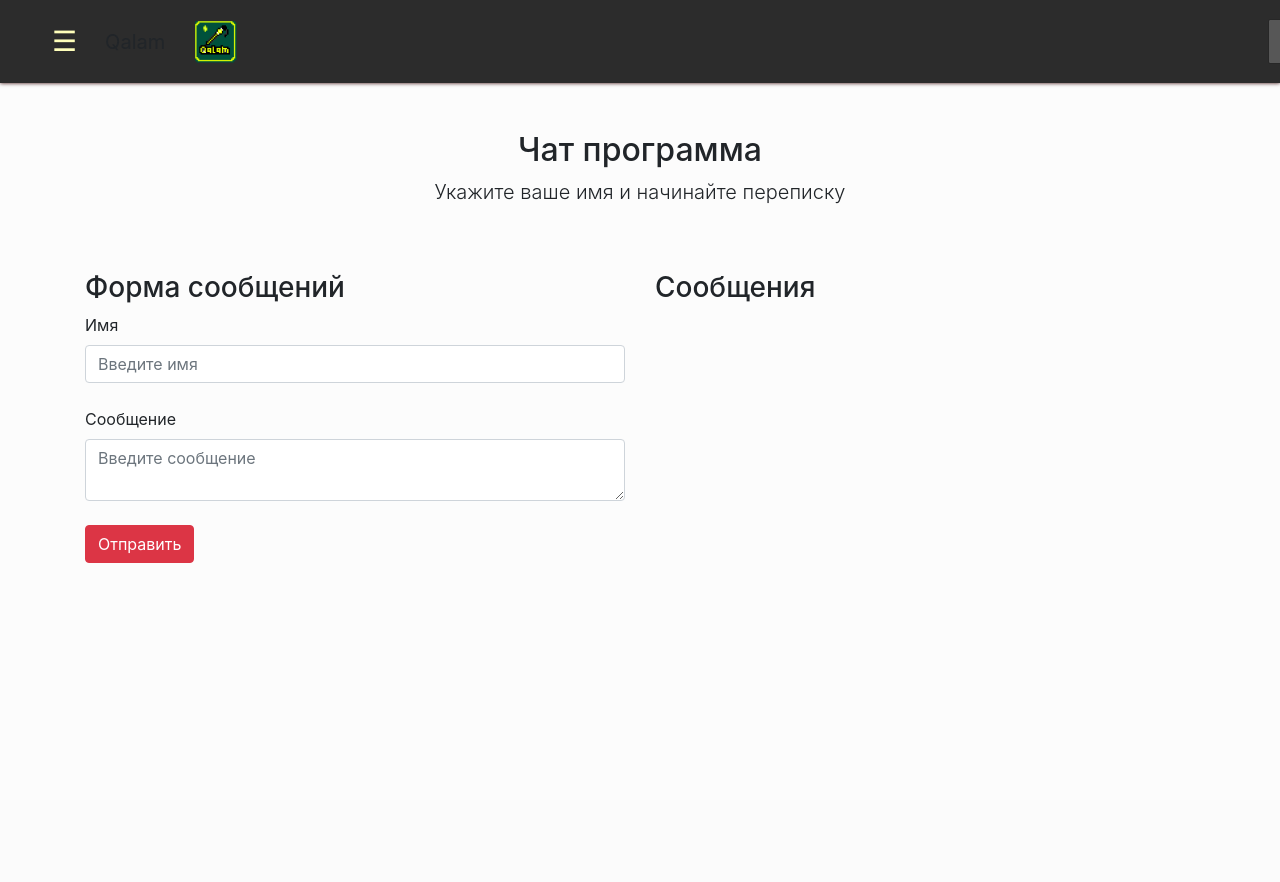
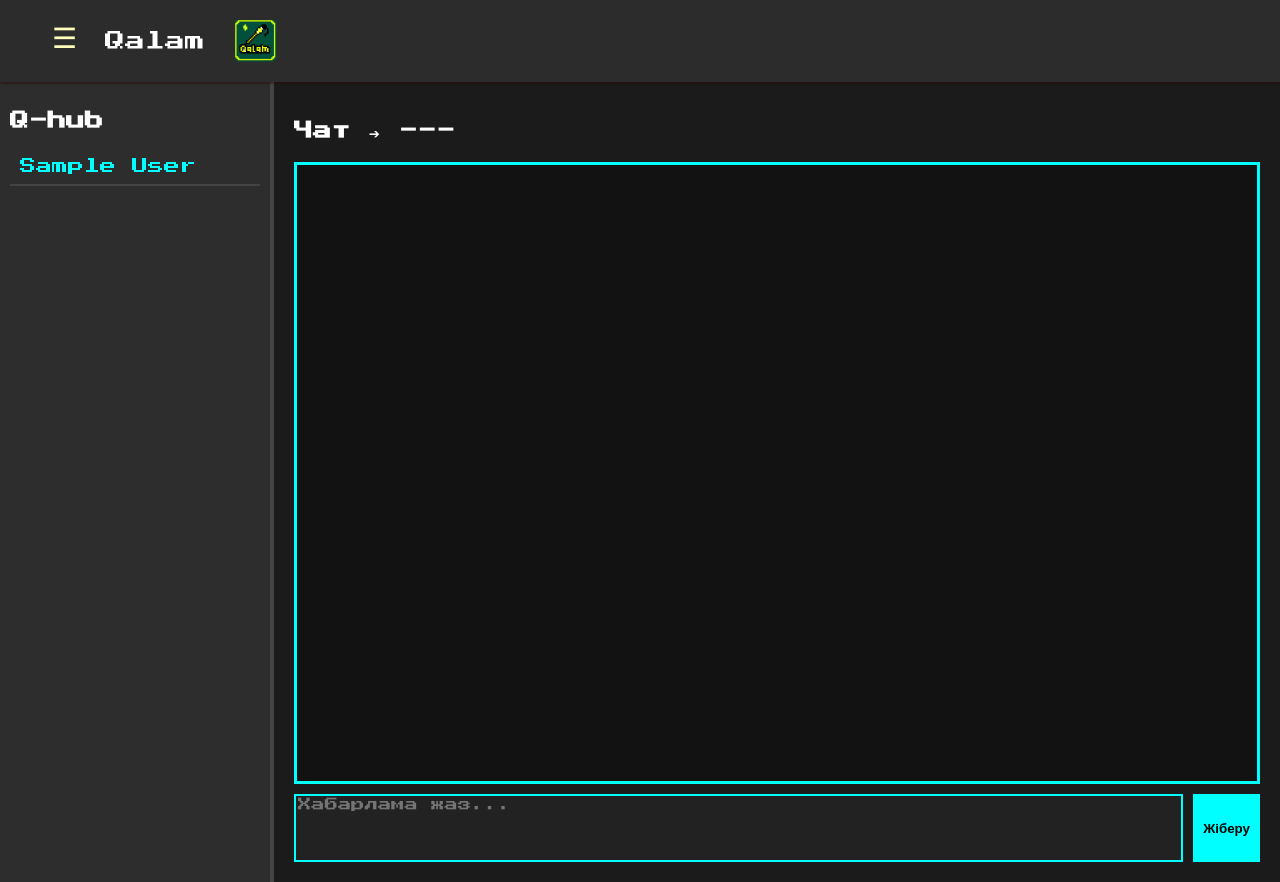
Before and after one commit to kolin-2807/qalam, a PHP site: page /Qalamchat.php in a window 1280 px wide; the page is wider, and only the part inside the window is pictured. Before the commit the page ends 563 px from the top of that part, so only its background shows below. Run offline with PHP 8.4, Linux system fonts and the light colour scheme; tables that the repository leaves empty or names only in its code hold one stand-in row (values such as "Sample post"); some libraries are stand-ins or nearby versions.

Commit message:
Qalam бірдеңесін өзгерттім, несін екенін көр.

```diff
--- /dev/null
+++ b/assets/style/Qalamchat.css
@@ -0,0 +1,91 @@
+body {
+    margin: 0;
+    background-color: #1b1b1b;
+    font-family: 'Press Start 2P', monospace;
+    color: #fff;
+}
+
+.container {
+    display: flex;
+    height: 100vh;
+    overflow: hidden;
+}
+
+.users-list {
+    width: 250px;
+    background-color: #2d2d2d;
+    border-right: 4px solid #444;
+    overflow-y: auto;
+    padding: 10px;
+}
+
+.users-list .user {
+    padding: 10px;
+    border-bottom: 2px solid #444;
+    cursor: pointer;
+    color: #0ff;
+}
+
+.users-list .user:hover {
+    background-color: #444;
+}
+
+.chat-section {
+    flex: 1;
+    display: flex;
+    flex-direction: column;
+    padding: 20px;
+}
+
+#all_mess {
+    flex: 1;
+    overflow-y: auto;
+    background-color: #121212;
+    padding: 10px;
+    border: 3px solid #0ff;
+    margin-bottom: 10px;
+}
+
+.message-box {
+    display: flex;
+    gap: 10px;
+}
+
+.message-box textarea {
+    flex: 1;
+    height: 60px;
+    background: #222;
+    border: 2px solid #0ff;
+    color: #0ff;
+    font-family: inherit;
+    resize: none;
+}
+
+.message-box button {
+    background: #0ff;
+    color: black;
+    border: none;
+    padding: 10px;
+    font-weight: bold;
+    cursor: pointer;
+    transition: background 0.2s;
+}
+
+.message-box button:hover {
+    background: #00cccc;
+}
+
+.message {
+    margin: 10px 0;
+    padding: 5px 10px;
+}
+
+.me {
+    text-align: right;
+    color: #0f0;
+}
+
+.other {
+    text-align: left;
+    color: #ff0;
+}
--- a/qalamchat/Qalamchat.php
+++ b/qalamchat/Qalamchat.php
@@ -1,116 +1,88 @@
-<?php include '../includes/header.php'; ?>
 <?php
-require '../config.php'; // Базамен байланыс
+include '../includes/header.php';
+require '../config.php';
+
+$name = $_SESSION['name'] ?? 'Қонақ';
+$allUsers = [];
+
+if ($conn) {
+    $res = $conn->query("SELECT name FROM users WHERE name != '$name'");
+    while($row = $res->fetch_assoc()) {
+        $allUsers[] = $row['name'];
+    }
+}
 ?>
 
 <!DOCTYPE html>
-<html lang="ru">
+<html lang="kk">
 <head>
     <meta charset="UTF-8">
-	<meta name="viewport" content="width=device-width, initial-scale=1.0">
-	<meta http-equiv="X-UA-Compatible" content="ie=edge">
-	<!-- Подключение Bootstrap чтобы все выглядело красиво -->
-	<link rel="stylesheet" href="https://stackpath.bootstrapcdn.com/bootstrap/4.2.1/css/bootstrap.min.css">
-	<title>Чат программа</title>
-	<!-- Свои стили -->
-	<style>
-		body {
-			background: #fcfcfc;
-		}
-	</style>
+    <title>Q-hub – Qalam</title>
+    <link href="https://fonts.googleapis.com/css2?family=Press+Start+2P&display=swap" rel="stylesheet">
+    <link rel="stylesheet" href="../assets/style/Qalamchat.css">
 </head>
 <body>
-	<!-- Основная часть страницы -->
+
 <div class="container">
-		<div class="py-5 text-center">
-			<h2>Чат программа</h2>
-            <p class="lead">Укажите ваше имя и начинайте переписку</p>
+    <div class="users-list">
+        <h3>Q-hub</h3>
+        <?php foreach ($allUsers as $user): ?>
+            <div class="user" data-name="<?= $user ?>"><?= $user ?></div>
+        <?php endforeach; ?>
     </div>
-		<div class="row">
-			<div class="col-6">
-				<!-- Форма для получения сообщений и имени -->
-				<h3>Форма сообщений</h3>
-				<form id="messForm">
-					<label for="name">Имя</label>
-					<input type="text" name="name" id="name" placeholder="Введите имя" class="form-control">
-					<br>
-					<label for="message">Сообщение</label>
-					<textarea name="message" id="message" class="form-control" placeholder="Введите сообщение"></textarea>
-					<br>
-					<input type="submit" value="Отправить" class="btn btn-danger">
+
+    <div class="chat-section">
+        <h3>Чат ➔ <span id="chatWith">---</span></h3>
+        <div id="all_mess"></div>
+        <form id="messForm" class="message-box">
+            <textarea id="message" placeholder="Хабарлама жаз..." required></textarea>
+            <input type="hidden" id="name" value="<?= $name ?>">
+            <input type="hidden" id="receiver">
+            <button type="submit">Жіберу</button>
         </form>
     </div>
-			<div class="col-6">
-				<h3>Сообщения</h3>
-				<!-- Вывод всех сообщений будет здесь -->
-				<div id="all_mess"></div>
 </div>
-		</div>
-	</div>
-	<!-- Подключаем jQuery, а также Socket.io -->
+
+<!-- 📦 JS кітапханалар -->
 <script src="https://ajax.googleapis.com/ajax/libs/jquery/3.3.1/jquery.min.js"></script>
-	<script src="/socket.io/socket.io.js"></script>
+<script src="http://localhost:3000/socket.io/socket.io.js"></script>
+
+<!-- ✅ Барлық логика бір жерде, document.ready ішінде -->
 <script>
-		// У каждого пользователя будет случайный стиль для блока с сообщенями,
-		// поэтому в этом кусочке кода мы получаем случайные числа
-		var min = 1;
-		var max = 6;
-        var random = Math.floor(Math.random() * (max - min)) + min;
+$(document).ready(function () {
+    let selectedUser = null;
+    const socket = io.connect('http://localhost:3000');
+    const me = $("#name").val();
 
-		// Устаналиваем класс в переменную в зависимости от случайного числа
-		// Эти классы взяты из Bootstrap стилей
-		var alertClass;
-		switch (random) {
-			case 1:
-				alertClass = 'secondary';
-				break;
-			case 2:
-				alertClass = 'danger';
-				break;
-			case 3:
-				alertClass = 'success';
-				break;
-			case 4:
-				alertClass = 'warning';
-				break;
-			case 5:
-				alertClass = 'info';
-				break;
-			case 6:
-				alertClass = 'light';
-				break;
-		}
-
-		// Функция для работы с данными на сайте
-		$(function() {
-            // Включаем socket.io и отслеживаем все подключения
-			var socket = io.connect();
-			// Делаем переменные на:
-			var $form = $("#messForm"); // Форму сообщений
-			var $name = $("#name"); // Поле с именем
-			var $textarea = $("#message"); // Текстовое поле
-			var $all_messages = $("#all_mess"); // Блок с сообщениями
-
-			// Отслеживаем нажатие на кнопку в форме сообщений
-			$form.submit(function(event) {
-				// Предотвращаем классическое поведение формы
-				event.preventDefault();
-				// В сокет отсылаем новое событие 'send mess',
-				// в событие передаем различные параметры и данные
-				socket.emit('send mess', {mess: $textarea.val(), name: $name.val(), className: alertClass});
-				// Очищаем поле с сообщением
-				$textarea.val('');
+    $(".user").click(function () {
+        selectedUser = $(this).text().trim();  // ← мәтінді нақты аламыз
+        $("#chatWith").text(selectedUser);
+        $("#receiver").val(selectedUser);
+        $("#all_mess").html('');
     });
 
-			// Здесь отслеживаем событие 'add mess',
-			// которое должно приходить из сокета в случае добавления нового сообщения
-			socket.on('add mess', function(data) {
-				// Встраиваем полученное сообщение в блок с сообщениями
-				// У блока с сообщением будет тот класс, который соответвует пользователю что его отправил
-				$all_messages.append("<div class='alert alert-" + data.className + "'><b>" + data.name + "</b>: " + data.mess + "</div>");
+    $("#messForm").submit(function (e) {
+        e.preventDefault();
+        const msg = {
+            name: me,
+            receiver: $("#receiver").val(),
+            mess: $("#message").val()
+        };
+
+        console.log("📤 Жіберіліп жатыр:", msg);
+        socket.emit('send mess', msg);
+        $("#message").val('');
     });
 
+    socket.on('add mess', function (data) {
+        const you = $("#receiver").val();
+        if ((data.name === me && data.receiver === you) || (data.name === you && data.receiver === me)) {
+            const cls = data.name === me ? 'me' : 'other';
+            $("#all_mess").append(`<div class="message ${cls}"><b>${data.name}:</b> ${data.mess}</div>`);
+        }
+    });
 });
 </script>
+
 </body>
 </html>
--- a/qalamchat/package.json
+++ b/qalamchat/package.json
@@ -8,9 +8,10 @@
   "author": "Erkebulan",
   "license": "ISC",
   "dependencies": {
-    "express": "^5.1.0"
+    "express": "^5.1.0",
+    "mysql2": "^3.14.1",
+    "socket.io": "^4.8.1"
   },
-  "devDependencies": {},
   "keywords": [],
   "description": ""
 }
```
Also changed, not shown: qalamchat/Qalamchat.js (+77 -32 lines), qalamchat/package-lock.json, uploads/ddd@gmail.com.jpg. Lines whose indentation alone changed are shown as unchanged.
